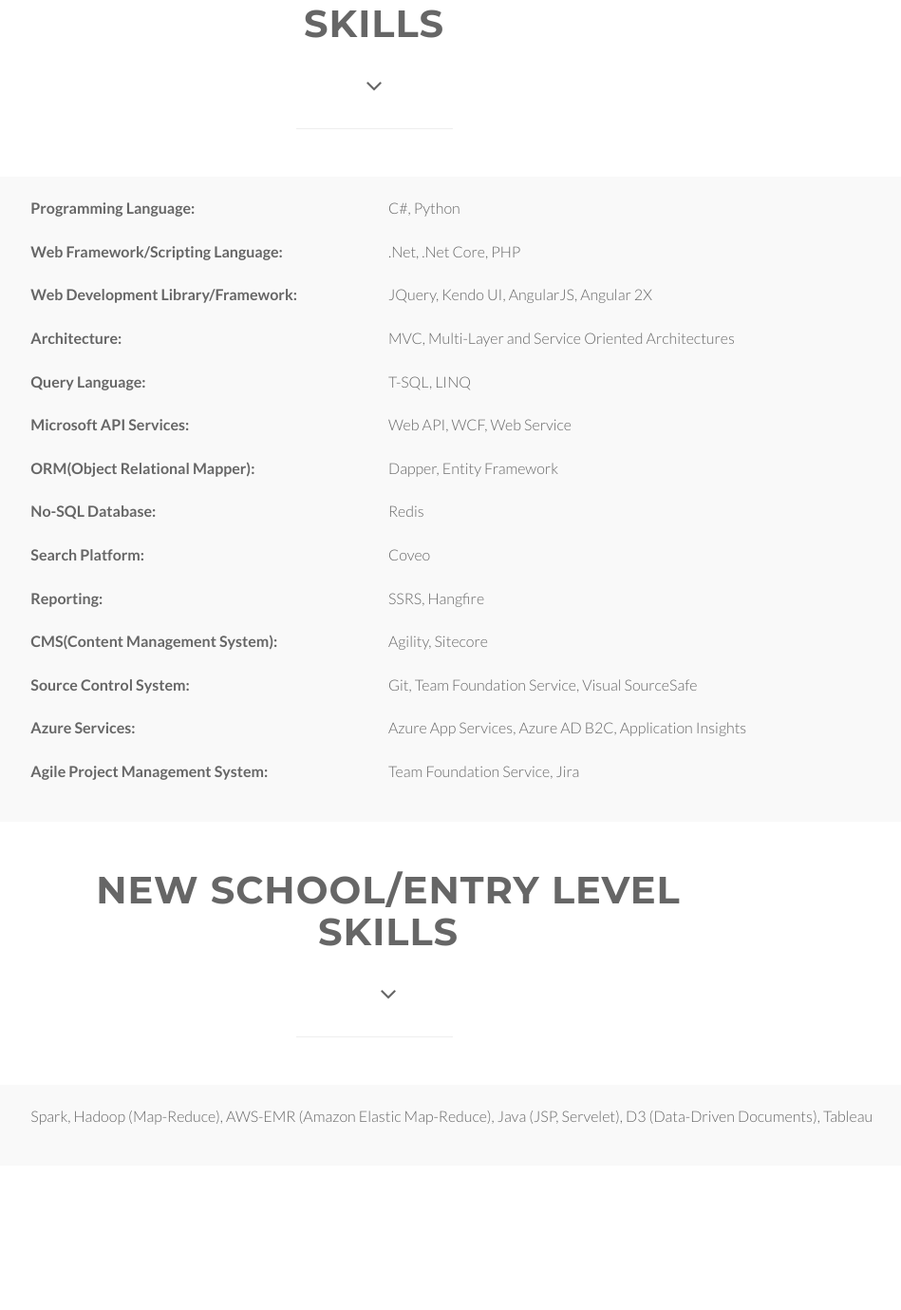
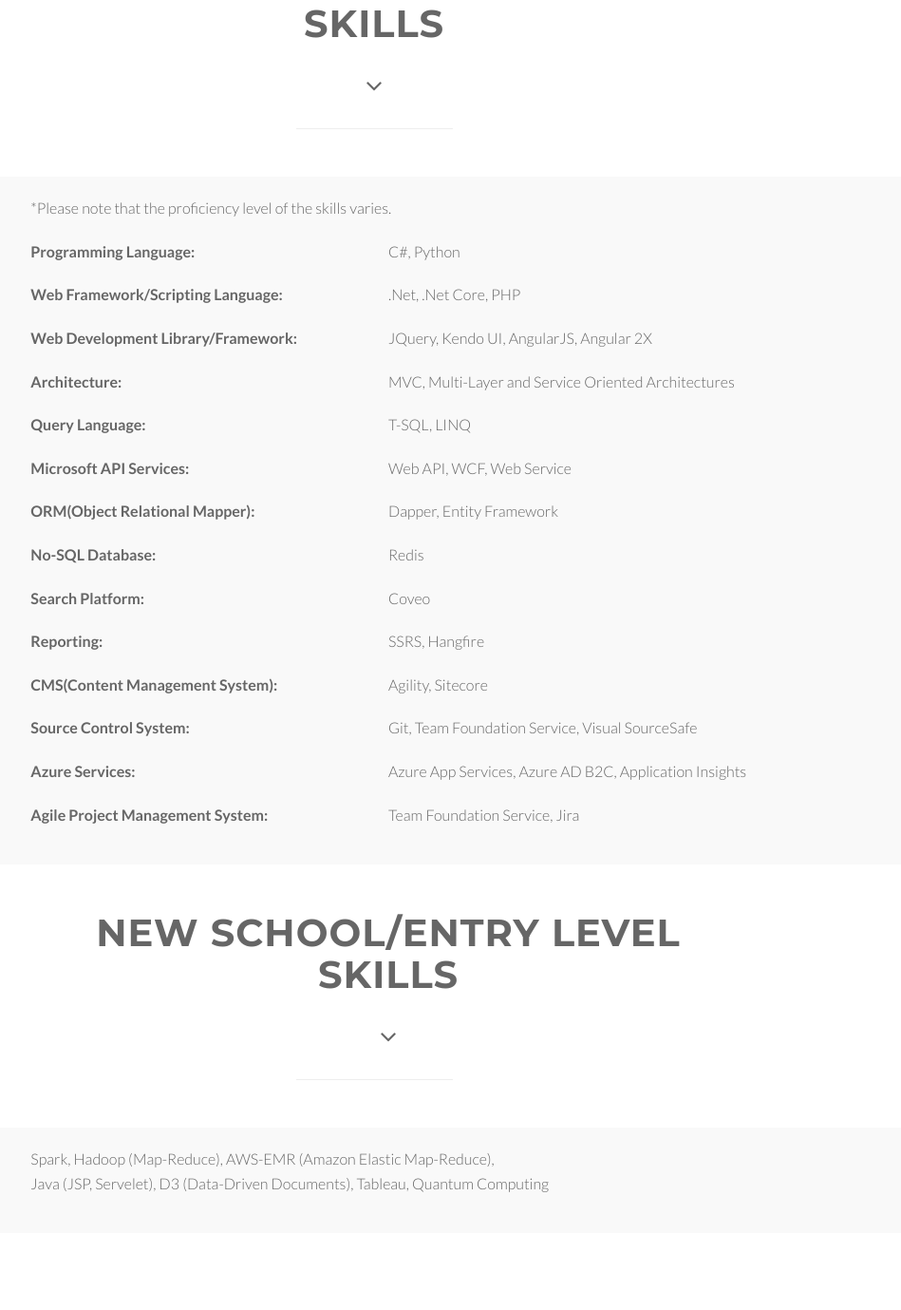
Before and after one commit to NeginGit/neginkashkooli, a plain HTML site: page index.html in a window 1280 px wide. Shown: the part 1741-3120 px from the top of the page at 95% size, without its empty margins (246-1195 px from the left). Drawn offline with Linux system fonts and the light colour scheme.

Commit message:
Updated the site

```diff
--- a/index.html
+++ b/index.html
@@ -147,6 +147,11 @@ With an extensive involvement in different fields from design to development, sh
 				<div class="wow bounceInUp" data-wow-delay="0.5s">
                 <div class="team boxed-grey">
                     <div class="inner" style="text-align:left !important;">
+					<div class="row">
+							<div class="col-md-offset-2 col-md-8">
+								<p>*Please note that the proficiency level of the skills varies.</p>
+							</div>
+						</div>
                         <div class="row">
 							<div class="col-md-offset-2 col-md-4">
 								<p><b>Programming Language:</b></p>
@@ -294,7 +299,7 @@ With an extensive involvement in different fields from design to development, sh
                     <div class="inner" style="text-align:left !important;">
                         <div class="row">
 							<div class="col-lg-offset-2 col-md-12">
-								<p>Spark, Hadoop (Map-Reduce), AWS-EMR (Amazon Elastic Map-Reduce), Java (JSP, Servelet), D3 (Data-Driven Documents), Tableau</p>
+								<p>Spark, Hadoop (Map-Reduce), AWS-EMR (Amazon Elastic Map-Reduce), <br/> Java (JSP, Servelet), D3 (Data-Driven Documents), Tableau, Quantum Computing</p>
 							</div>
 						</div>
 					</div>
```
